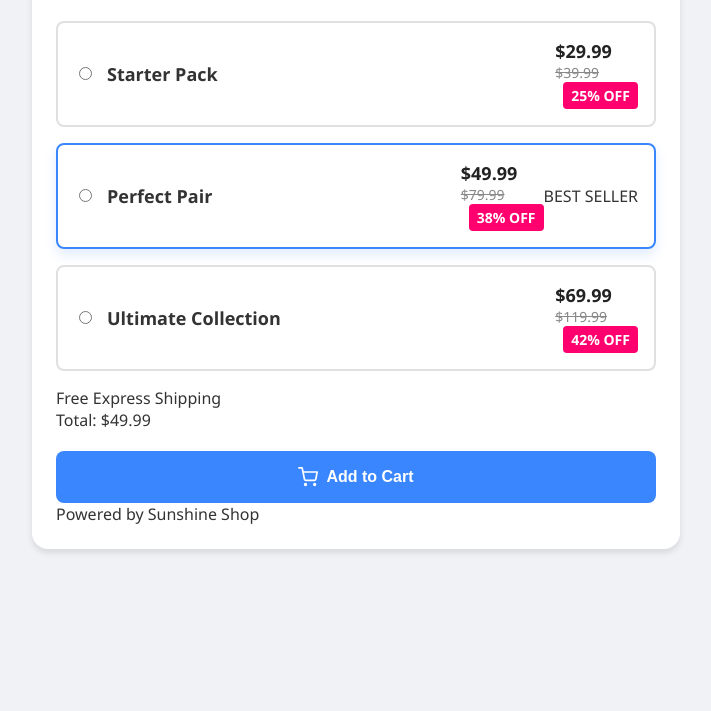
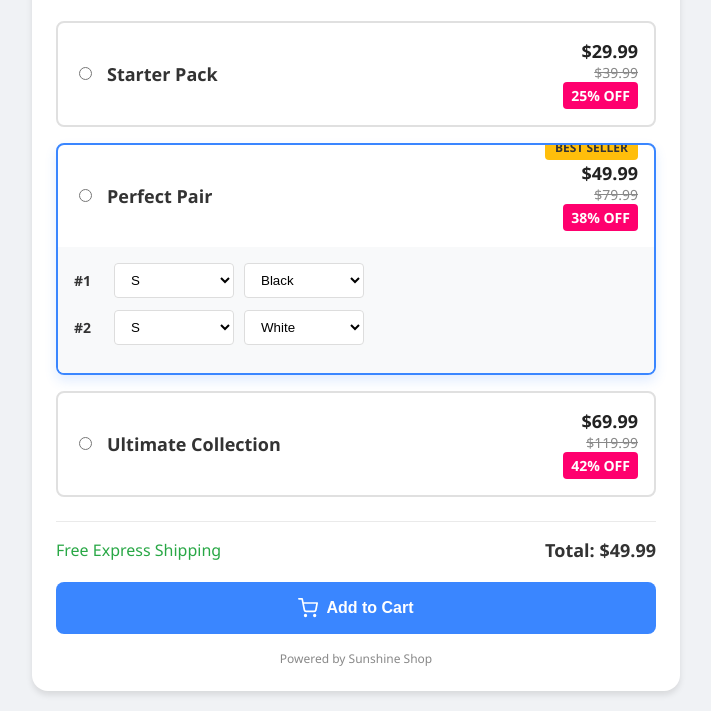
Before and after one commit to Priyankayalagandula06/Bundle-selection, a plain HTML site: page index.html in a window 1280 px wide. Shown: the part 169-880 px from the top of the page, without its empty margins (284-995 px from the left). Before the commit the page ends 800 px from the top, so only its background shows below. Drawn offline with Linux system fonts and the light colour scheme.

Commit message:
styles.css

```diff
--- a/styles.css
+++ b/styles.css
@@ -35,7 +35,7 @@
     margin-bottom: 8px;
   }
 
-  .promo-badge {
+  .header .promo-badge {
     background-color: var(--highlight-color);
     color: #333;
     padding: 6px 16px;
@@ -56,6 +56,12 @@
   .bundle-option.selected {
     border-color: var(--primary-color);
     box-shadow: 0 6px 12px rgba(58, 134, 255, 0.15);
+  }
+
+  .bundle-option.expanded .options-container {
+    max-height: 300px;
+    padding: 16px;
+    opacity: 1;
   }
 
   .bundle-header {
@@ -82,6 +88,10 @@
     font-size: 18px;
   }
 
+  .price-container {
+    text-align: right;
+  }
+
   .current-price {
     font-weight: bold;
     font-size: 18px;
@@ -103,6 +113,18 @@
     font-size: 14px;
     font-weight: bold;
     margin-left: 8px;
+  }
+
+  .popular-badge {
+    position: absolute;
+    top: -10px;
+    right: 16px;
+    background-color: var(--highlight-color);
+    color: #333;
+    padding: 4px 10px;
+    border-radius: 4px;
+    font-size: 12px;
+    font-weight: bold;
   }
 
   .options-container {
@@ -139,6 +161,25 @@
     min-width: 120px;
   }
 
+  .footer {
+    display: flex;
+    justify-content: space-between;
+    align-items: center;
+    margin-top: 24px;
+    padding-top: 16px;
+    border-top: 1px solid #eaeaea;
+  }
+
+  .shipping {
+    color: #28a745;
+    font-weight: 500;
+  }
+
+  .total {
+    font-weight: bold;
+    font-size: 18px;
+  }
+
   .cart-button {
     display: block;
     width: 100%;
@@ -161,3 +202,10 @@
   .cart-button:hover {
     background-color: #2979ff;
   }
+
+  .powered-by {
+    text-align: center;
+    margin-top: 16px;
+    font-size: 12px;
+    color: #888;
+  }
```
